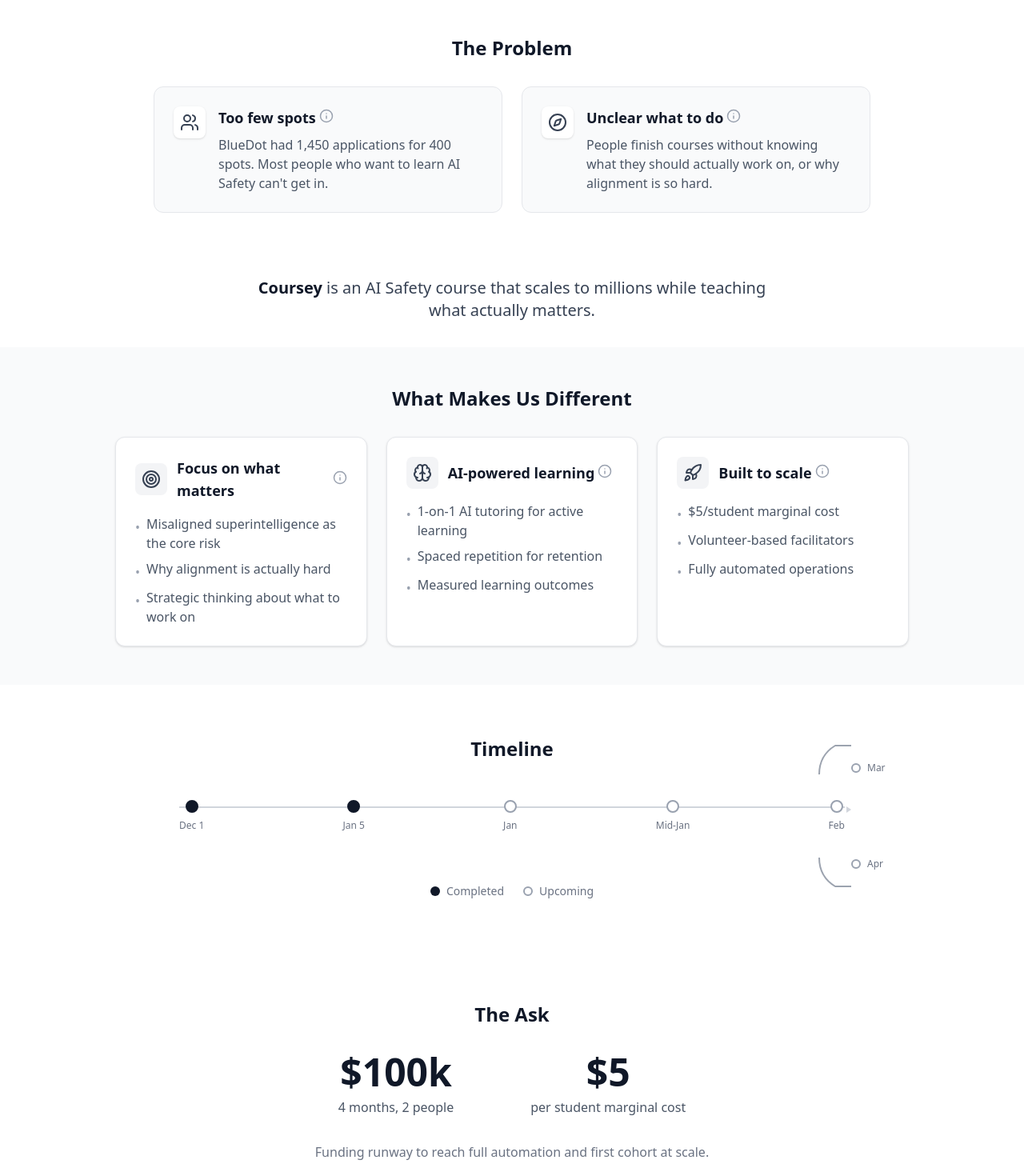
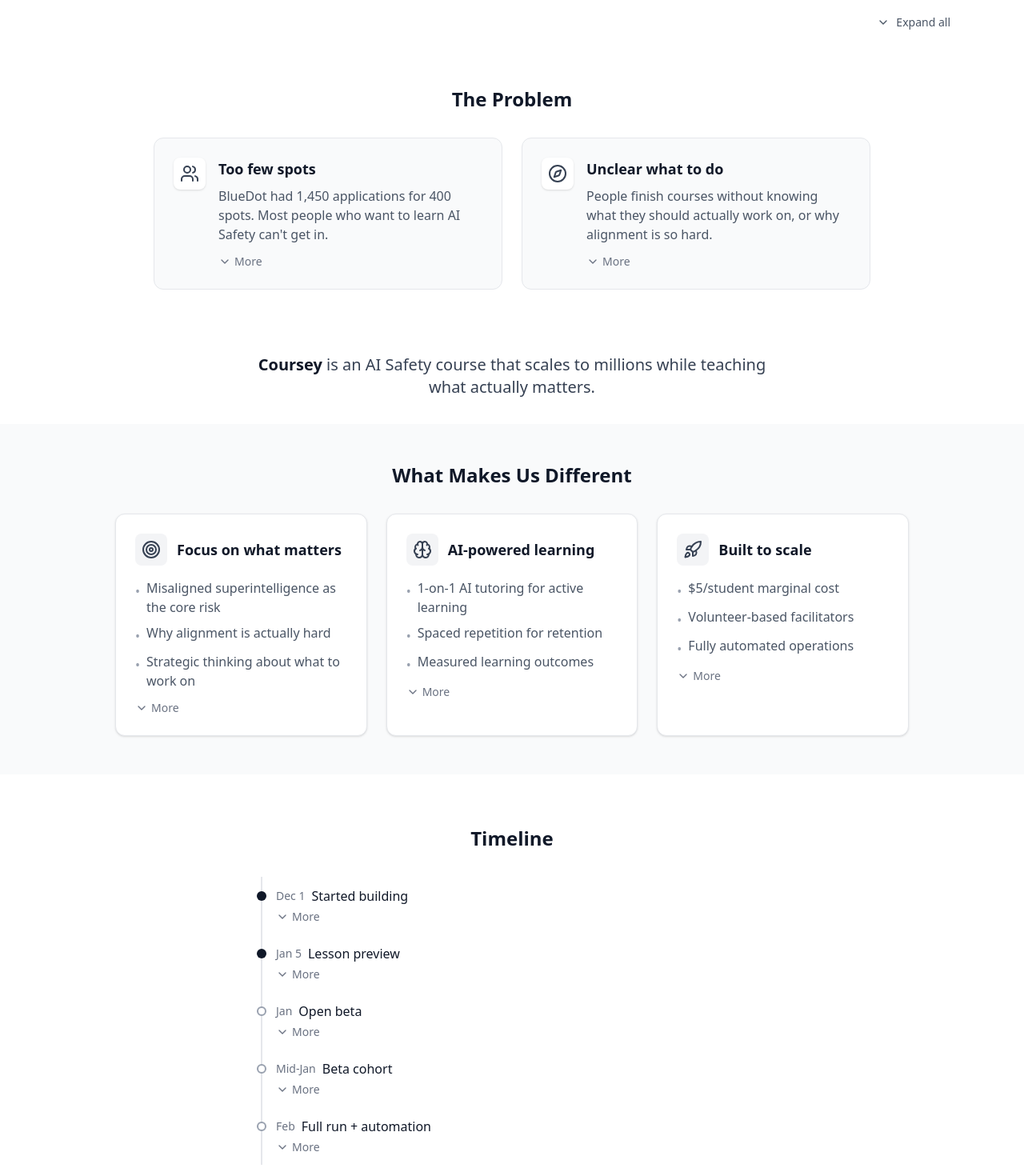
Before and after one commit to lucbrinkman/coursey-onepager, a React (Vite) app: page / in a window 1280 px wide. Shown: the part 140-1610 px from the top of the page at 80% size. Built offline with nearby package versions, Linux system fonts and the light colour scheme.

Commit message:
Add expandable sections with animations, move expand-all to top, restructure expand buttons to bottom of cards

```diff
--- a/src/App.jsx
+++ b/src/App.jsx
@@ -1,3 +1,5 @@
+import { ExpandProvider } from './components/ExpandContext'
+import ExpandAllToggle from './components/ExpandAllToggle'
 import Header from './components/Header'
 import ProblemCards from './components/ProblemCards'
 import Solution from './components/Solution'
@@ -7,9 +9,13 @@
 
 function App() {
   return (
+    <ExpandProvider>
       <div className="min-h-screen bg-white">
         <div className="max-w-6xl mx-auto px-4">
           <Header />
+        </div>
+        <ExpandAllToggle />
+        <div className="max-w-6xl mx-auto px-4">
           <ProblemCards />
           <Solution />
         </div>
@@ -19,6 +25,7 @@
           <TheAsk />
         </div>
       </div>
+    </ExpandProvider>
   )
 }
 
--- /dev/null
+++ b/src/components/ExpandAllToggle.jsx
@@ -0,0 +1,27 @@
+import { useExpand } from './ExpandContext'
+import { ChevronDown, ChevronUp } from 'lucide-react'
+
+export default function ExpandAllToggle() {
+  const { expandAll, setExpandAll } = useExpand()
+
+  return (
+    <div className="flex justify-end max-w-6xl mx-auto px-4 py-4">
+      <button
+        onClick={() => setExpandAll(!expandAll)}
+        className="flex items-center gap-2 px-3 py-1.5 text-sm text-gray-600 hover:text-gray-900 hover:bg-gray-100 rounded-lg transition-colors"
+      >
+        {expandAll ? (
+          <>
+            <ChevronUp size={16} />
+            Collapse all
+          </>
+        ) : (
+          <>
+            <ChevronDown size={16} />
+            Expand all
+          </>
+        )}
+      </button>
+    </div>
+  )
+}
--- /dev/null
+++ b/src/components/ExpandContext.jsx
@@ -0,0 +1,17 @@
+import { createContext, useContext, useState } from 'react'
+
+const ExpandContext = createContext()
+
+export function ExpandProvider({ children }) {
+  const [expandAll, setExpandAll] = useState(false)
+
+  return (
+    <ExpandContext.Provider value={{ expandAll, setExpandAll }}>
+      {children}
+    </ExpandContext.Provider>
+  )
+}
+
+export function useExpand() {
+  return useContext(ExpandContext)
+}
--- /dev/null
+++ b/src/components/ExpandableSection.jsx
@@ -0,0 +1,44 @@
+import { useState, useEffect, useRef } from 'react'
+import { ChevronDown } from 'lucide-react'
+import { useExpand } from './ExpandContext'
+
+export default function ExpandableSection({ content }) {
+  const { expandAll } = useExpand()
+  const [isOpen, setIsOpen] = useState(false)
+  const contentRef = useRef(null)
+  const [height, setHeight] = useState(0)
+
+  useEffect(() => {
+    setIsOpen(expandAll)
+  }, [expandAll])
+
+  useEffect(() => {
+    if (contentRef.current) {
+      setHeight(contentRef.current.scrollHeight)
+    }
+  }, [content])
+
+  return (
+    <div className="mt-3">
+      <button
+        onClick={() => setIsOpen(!isOpen)}
+        className="flex items-center gap-1 text-sm text-gray-500 hover:text-gray-700 transition-colors"
+        aria-expanded={isOpen}
+      >
+        <ChevronDown
+          size={16}
+          className={`transition-transform duration-300 ${isOpen ? 'rotate-180' : ''}`}
+        />
+        {isOpen ? 'Less' : 'More'}
+      </button>
+      <div
+        className="overflow-hidden transition-all duration-300 ease-in-out"
+        style={{ maxHeight: isOpen ? `${height}px` : '0px' }}
+      >
+        <div ref={contentRef} className="pt-3 pb-1 text-sm text-gray-600">
+          {content}
+        </div>
+      </div>
+    </div>
+  )
+}
--- a/src/components/InfoTooltip.jsx
+++ b/src/components/InfoTooltip.jsx
@@ -13,7 +13,7 @@
       <span className="inline-flex items-center justify-center p-2 -m-2 cursor-help">
         <Info
           size={18}
-          className="text-gray-400 group-hover:text-gray-600 transition-colors"
+          className="text-gray-400 group-hover:text-gray-600 transition-colors translate-y-0.5"
         />
       </span>
       {isVisible && (
--- a/src/components/ProblemCards.jsx
+++ b/src/components/ProblemCards.jsx
@@ -1,18 +1,18 @@
 import { Users, Compass } from 'lucide-react'
-import InfoTooltip from './InfoTooltip'
+import ExpandableSection from './ExpandableSection'
 
 const problems = [
   {
     icon: Users,
     headline: 'Too few spots',
     text: 'BlueDot had 1,450 applications for 400 spots. Most people who want to learn AI Safety can\'t get in.',
-    tooltip: 'Demand for AI Safety education far outstrips available supply across all major programs.',
+    detail: 'Demand for AI Safety education far outstrips available supply across all major programs.',
   },
   {
     icon: Compass,
     headline: 'Unclear what to do',
     text: 'People finish courses without knowing what they should actually work on, or why alignment is so hard.',
-    tooltip: 'Current courses often focus on knowledge transfer without developing strategic thinking about career paths and impactful work.',
+    detail: 'Current courses often focus on knowledge transfer without developing strategic thinking about career paths and impactful work.',
   },
 ]
 
@@ -27,15 +27,15 @@
             className="p-6 bg-gray-50 rounded-xl border border-gray-200"
           >
             <div className="flex items-start gap-4">
-              <div className="p-2 bg-white rounded-lg shadow-sm">
+              <div className="p-2 bg-white rounded-lg shadow-sm shrink-0">
                 <problem.icon size={24} className="text-gray-700" />
               </div>
               <div className="flex-1">
-                <h3 className="font-semibold text-lg text-gray-900 flex items-center">
+                <h3 className="font-semibold text-lg text-gray-900">
                   {problem.headline}
-                  <InfoTooltip content={problem.tooltip} />
                 </h3>
                 <p className="mt-2 text-gray-600">{problem.text}</p>
+                <ExpandableSection content={problem.detail} />
               </div>
             </div>
           </div>
--- a/src/components/Timeline.jsx
+++ b/src/components/Timeline.jsx
@@ -1,121 +1,120 @@
-import { useState } from 'react'
+import { useState, useEffect, useRef } from 'react'
+import { ChevronDown } from 'lucide-react'
+import { useExpand } from './ExpandContext'
 
 const mainMilestones = [
-  { date: 'Dec 1', label: 'Started building', past: true },
-  { date: 'Jan 5', label: 'Lesson preview', past: true },
-  { date: 'Jan', label: 'Open beta', past: false },
-  { date: 'Mid-Jan', label: 'Beta cohort', past: false },
-  { date: 'Feb', label: 'Full run + automation', past: false },
+  { date: 'Dec 1', label: 'Started building', past: true, detail: 'Began development of the Coursey platform' },
+  { date: 'Jan 5', label: 'Lesson preview', past: true, detail: 'Launched interactive lesson preview for early feedback' },
+  { date: 'Jan', label: 'Open beta', past: false, detail: 'Opening the platform for beta testers' },
+  { date: 'Mid-Jan', label: 'Beta cohort', past: false, detail: 'First structured cohort with group sessions' },
+  { date: 'Feb', label: 'Full run + automation', past: false, detail: 'First full course run with complete automation in place' },
 ]
 
 const branches = [
-  { date: 'Mar', label: 'Second course + creation tools', fromIndex: 4 },
-  { date: 'Apr', label: 'Matchmaking tool', fromIndex: 4 },
+  { date: 'Mar', label: 'Second course + creation tools', detail: 'Launching additional course content and tools for easier course creation' },
+  { date: 'Apr', label: 'Matchmaking tool', detail: 'AI Safety networking and matchmaking platform for the community' },
 ]
 
-function Milestone({ milestone, isLast }) {
-  const [hover, setHover] = useState(false)
+function TimelineItem({ item, isOpen, onToggle }) {
+  const contentRef = useRef(null)
+  const [height, setHeight] = useState(0)
+
+  useEffect(() => {
+    if (contentRef.current) {
+      setHeight(contentRef.current.scrollHeight)
+    }
+  }, [item.detail])
 
   return (
-    <div className="flex flex-col items-center relative">
-      <div
-        className={`w-4 h-4 rounded-full border-2 z-10 cursor-pointer transition-all ${
-          milestone.past
-            ? 'bg-gray-900 border-gray-900'
-            : 'bg-white border-gray-400 hover:border-gray-600'
-        }`}
-        onMouseEnter={() => setHover(true)}
-        onMouseLeave={() => setHover(false)}
-      />
-      {hover && (
-        <div className="absolute -top-16 bg-gray-900 text-white text-sm px-3 py-2 rounded-lg whitespace-nowrap shadow-lg">
-          <div className="font-medium">{milestone.label}</div>
-          <div className="text-gray-400 text-xs">{milestone.date}</div>
-          <div className="absolute w-2 h-2 bg-gray-900 rotate-45 -bottom-1 left-1/2 -translate-x-1/2" />
+    <div className="flex items-start gap-3 py-3">
+      <div className={`w-3 h-3 rounded-full mt-1.5 shrink-0 ${
+        item.past ? 'bg-gray-900' : 'border-2 border-gray-400 bg-white'
+      }`} />
+      <div className="flex-1">
+        <div className="flex items-center gap-2">
+          <span className="text-sm text-gray-500">{item.date}</span>
+          <span className="font-medium text-gray-900">{item.label}</span>
         </div>
-      )}
-      <div className="mt-2 text-xs text-gray-500">{milestone.date}</div>
-    </div>
-  )
-}
-
-function BranchMilestone({ branch, position }) {
-  const [hover, setHover] = useState(false)
-
-  return (
-    <div
-      className={`absolute flex items-center ${position === 'top' ? '-top-12' : '-bottom-12'}`}
-      style={{ left: 'calc(100% - 2rem)' }}
-    >
-      {/* Branch line */}
-      <svg
-        className={`absolute ${position === 'top' ? 'bottom-0' : 'top-0'}`}
-        width="80"
-        height="48"
-        style={{ left: '-40px' }}
-      >
-        <path
-          d={position === 'top'
-            ? 'M 40 48 Q 40 24, 60 12 L 80 12'
-            : 'M 40 0 Q 40 24, 60 36 L 80 36'
-          }
-          fill="none"
-          stroke="#9ca3af"
-          strokeWidth="2"
-        />
-      </svg>
-
-      {/* Branch milestone */}
-      <div
-        className="ml-10 flex items-center gap-2 cursor-pointer"
-        onMouseEnter={() => setHover(true)}
-        onMouseLeave={() => setHover(false)}
-      >
-        <div className="w-3 h-3 rounded-full border-2 bg-white border-gray-400 hover:border-gray-600" />
-        <span className="text-xs text-gray-500">{branch.date}</span>
-
-        {hover && (
-          <div className="absolute left-16 -top-8 bg-gray-900 text-white text-sm px-3 py-2 rounded-lg whitespace-nowrap shadow-lg z-20">
-            <div className="font-medium">{branch.label}</div>
-            <div className="text-gray-400 text-xs">{branch.date}</div>
+        <button
+          onClick={onToggle}
+          className="flex items-center gap-1 mt-1 text-sm text-gray-500 hover:text-gray-700 transition-colors"
+        >
+          <ChevronDown
+            size={16}
+            className={`transition-transform duration-300 ${isOpen ? 'rotate-180' : ''}`}
+          />
+          {isOpen ? 'Less' : 'More'}
+        </button>
+        <div
+          className="overflow-hidden transition-all duration-300 ease-in-out"
+          style={{ maxHeight: isOpen ? `${height}px` : '0px' }}
+        >
+          <div ref={contentRef} className="pt-2 pb-1 text-sm text-gray-600">
+            {item.detail}
           </div>
-        )}
+        </div>
       </div>
     </div>
   )
 }
 
 export default function Timeline() {
+  const { expandAll } = useExpand()
+  const [openItems, setOpenItems] = useState({})
+
+  useEffect(() => {
+    if (expandAll) {
+      const allOpen = {}
+      mainMilestones.forEach((_, i) => allOpen[`main-${i}`] = true)
+      branches.forEach((_, i) => allOpen[`branch-${i}`] = true)
+      setOpenItems(allOpen)
+    } else {
+      setOpenItems({})
+    }
+  }, [expandAll])
+
+  const toggle = (id) => {
+    setOpenItems(prev => ({ ...prev, [id]: !prev[id] }))
+  }
+
   return (
     <section className="py-16">
-      <h2 className="text-2xl font-semibold text-center mb-12 text-gray-900">Timeline</h2>
+      <h2 className="text-2xl font-semibold text-center mb-8 text-gray-900">Timeline</h2>
 
-      <div className="max-w-4xl mx-auto px-8">
+      <div className="max-w-2xl mx-auto px-4">
         {/* Main timeline */}
-        <div className="relative flex justify-between items-center">
-          {/* Connecting line */}
-          <div className="absolute top-2 left-0 right-0 h-0.5 bg-gray-300" />
+        <div className="border-l-2 border-gray-200 ml-1.5">
+          {mainMilestones.map((m, i) => (
+            <div key={m.date} className="-ml-[7px]">
+              <TimelineItem
+                item={m}
+                isOpen={openItems[`main-${i}`]}
+                onToggle={() => toggle(`main-${i}`)}
+              />
+            </div>
+          ))}
+        </div>
 
-          {/* Arrow at end */}
-          <div className="absolute top-2 -right-2 w-0 h-0 border-t-4 border-b-4 border-l-6 border-t-transparent border-b-transparent border-l-gray-300" />
+        {/* Branches label */}
+        <div className="mt-8 mb-4 text-sm font-medium text-gray-500 uppercase tracking-wide">
+          Expanding to...
+        </div>
 
-          {mainMilestones.map((milestone, i) => (
-            <div key={milestone.date} className="relative">
-              <Milestone milestone={milestone} isLast={i === mainMilestones.length - 1} />
-
-              {/* Branches from last milestone */}
-              {i === 4 && (
-                <>
-                  <BranchMilestone branch={branches[0]} position="top" />
-                  <BranchMilestone branch={branches[1]} position="bottom" />
-                </>
-              )}
+        {/* Branch items */}
+        <div className="border-l-2 border-gray-200 ml-1.5 border-dashed">
+          {branches.map((b, i) => (
+            <div key={b.date} className="-ml-[7px]">
+              <TimelineItem
+                item={{ ...b, past: false }}
+                isOpen={openItems[`branch-${i}`]}
+                onToggle={() => toggle(`branch-${i}`)}
+              />
             </div>
           ))}
         </div>
 
         {/* Legend */}
-        <div className="flex justify-center gap-6 mt-16 text-sm text-gray-500">
+        <div className="flex gap-6 mt-8 text-sm text-gray-500">
           <div className="flex items-center gap-2">
             <div className="w-3 h-3 rounded-full bg-gray-900" />
             <span>Completed</span>
--- a/src/components/USPCards.jsx
+++ b/src/components/USPCards.jsx
@@ -1,5 +1,5 @@
 import { Target, Brain, Rocket } from 'lucide-react'
-import InfoTooltip from './InfoTooltip'
+import ExpandableSection from './ExpandableSection'
 
 const usps = [
   {
@@ -10,7 +10,7 @@
       'Why alignment is actually hard',
       'Strategic thinking about what to work on',
     ],
-    tooltip: 'We teach the things most likely to cause existential harm, not the politically convenient topics. Our learning outcomes include skills, not just knowledge.',
+    detail: 'We teach the things most likely to cause existential harm, not the politically convenient topics. Our learning outcomes include skills, not just knowledge.',
   },
   {
     icon: Brain,
@@ -20,7 +20,7 @@
       'Spaced repetition for retention',
       'Measured learning outcomes',
     ],
-    tooltip: 'We follow science-informed best practices and measure outcomes to ensure real learning—not just the feeling of having learned something.',
+    detail: 'We follow science-informed best practices and measure outcomes to ensure real learning—not just the feeling of having learned something.',
   },
   {
     icon: Rocket,
@@ -30,7 +30,7 @@
       'Volunteer-based facilitators',
       'Fully automated operations',
     ],
-    tooltip: 'Humans only improve the platform—they don\'t run courses. We\'re designed to reach millions, not hundreds.',
+    detail: 'Humans only improve the platform—they don\'t run courses. We\'re designed to reach millions, not hundreds.',
   },
 ]
 
@@ -45,12 +45,11 @@
             className="p-6 bg-white rounded-xl border border-gray-200 shadow-sm"
           >
             <div className="flex items-center gap-3 mb-4">
-              <div className="p-2 bg-gray-100 rounded-lg">
+              <div className="p-2 bg-gray-100 rounded-lg shrink-0">
                 <usp.icon size={24} className="text-gray-700" />
               </div>
-              <h3 className="font-semibold text-lg text-gray-900 flex items-center">
+              <h3 className="font-semibold text-lg text-gray-900">
                 {usp.headline}
-                <InfoTooltip content={usp.tooltip} />
               </h3>
             </div>
             <ul className="space-y-2">
@@ -61,6 +60,7 @@
                 </li>
               ))}
             </ul>
+            <ExpandableSection content={usp.detail} />
           </div>
         ))}
       </div>
```
Lines whose indentation alone changed are shown as unchanged.
